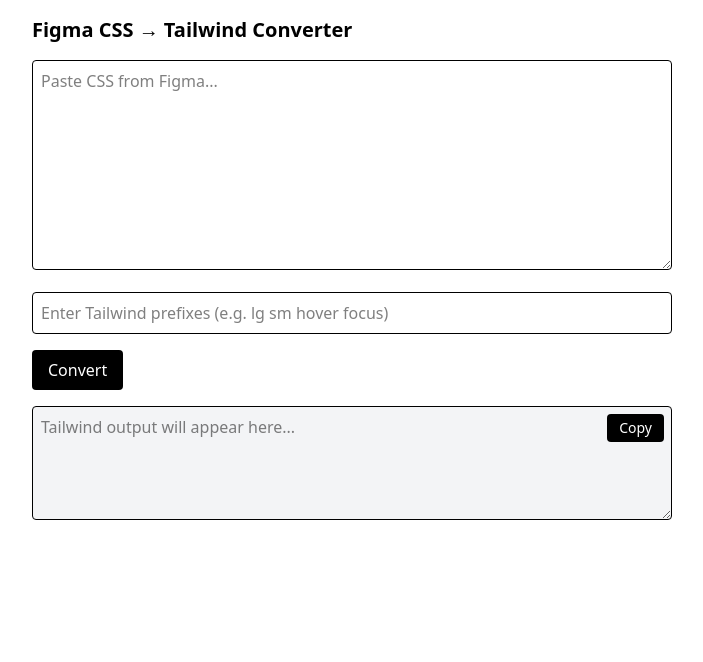
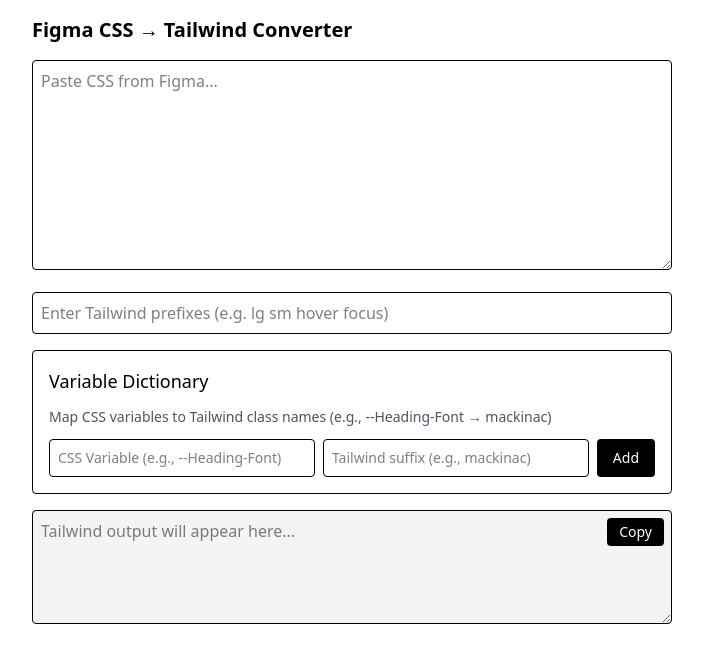
Before and after one commit to yogiw/figma-to-tailwindcss, a Next.js app: page / in a window 1280 px wide. Shown: the top 662 px of the page, without its empty margins (288-991 px from the left). Built offline with nearby package versions, Linux system fonts and the light colour scheme.

Commit message:
feat: dict

```diff
--- a/app/page.tsx
+++ b/app/page.tsx
@@ -1,32 +1,12 @@
 "use client";
 
-import { useState } from "react";
+import { useState, useMemo, useEffect, useCallback } from "react";
 
-export default function TailwindConverter() {
-  const [cssInput, setCssInput] = useState("");
-  const [prefixes, setPrefixes] = useState("");
-  const [output, setOutput] = useState("");
-  const [copied, setCopied] = useState(false);
+interface VarDict {
+  [key: string]: string; // key: CSS variable name (e.g., "--Heading-Font"), value: Tailwind class suffix (e.g., "mackinac")
+}
 
-  const parseCSS = (css: string) => {
-    const lines = css
-      .split("\n")
-      .map((l) => l.trim())
-      .filter(Boolean);
-    const obj: Record<string, string> = {};
-
-    for (const line of lines) {
-      const match = line.match(/^([a-zA-Z-]+)\s*:\s*(.*?);$/);
-      if (match) {
-        const [, prop, value] = match;
-
-        // Extract fallback from Figma variables: var(--X, #272727)
-        const fallback = value.match(/,\s*([^)\s]+)\)/)?.[1];
-        obj[prop] = fallback ?? value;
-      }
-    }
-    return obj;
-  };
+const STORAGE_KEY = "figma-tailwind-var-dict";
 
 const toTailwind = (cssObj: Record<string, string>) => {
   const tw: string[] = [];
@@ -43,7 +23,15 @@
   if (cssObj["line-height"]) tw.push(`leading-[${cssObj["line-height"]}]`);
   if (cssObj["letter-spacing"])
     tw.push(`tracking-[${cssObj["letter-spacing"]}]`);
-    if (cssObj["font-family"]) tw.push(`font-[${cssObj["font-family"]}]`);
+  if (cssObj["font-family"]) {
+    // Check if it's a dictionary-mapped value
+    if (cssObj["font-family"].startsWith("__DICT__")) {
+      const dictValue = cssObj["font-family"].replace("__DICT__", "");
+      tw.push(`font-${dictValue}`);
+    } else {
+      tw.push(`font-[${cssObj["font-family"]}]`);
+    }
+  }
 
   // ---------- SPACING ----------
   const spacingMap = {
@@ -67,12 +55,10 @@
   if (cssObj["height"]) tw.push(`h-[${cssObj["height"]}]`);
 
   // ---------- BORDER RADIUS ----------
-    if (cssObj["border-radius"])
-      tw.push(`rounded-[${cssObj["border-radius"]}]`);
+  if (cssObj["border-radius"]) tw.push(`rounded-[${cssObj["border-radius"]}]`);
 
   // ---------- BACKGROUND ----------
-    if (cssObj["background-color"])
-      tw.push(`bg-[${cssObj["background-color"]}]`);
+  if (cssObj["background-color"]) tw.push(`bg-[${cssObj["background-color"]}]`);
   if (cssObj["opacity"]) tw.push(`opacity-[${cssObj["opacity"]}]`);
 
   // ---------- BOX SHADOW ----------
@@ -86,22 +72,103 @@
 
   const px = prefixStr.split(/\s+/).map((p) => p.replace(/:$/, "") + ":"); // ensure colon
 
-    return classes
-      .map((cls) => px.map((p) => `${p}${cls}`).join(" "))
-      .join(" ");
+  return classes.map((cls) => px.map((p) => `${p}${cls}`).join(" ")).join(" ");
 };
 
-  const generate = () => {
+export default function TailwindConverter() {
+  const [cssInput, setCssInput] = useState("");
+  const [prefixes, setPrefixes] = useState("");
+  const [copied, setCopied] = useState(false);
+
+  // Load dictionary from localStorage with lazy initialization
+  const [varDict, setVarDict] = useState<VarDict>(() => {
+    if (typeof window === "undefined") return {};
+    const stored = localStorage.getItem(STORAGE_KEY);
+    if (stored) {
+      try {
+        return JSON.parse(stored);
+      } catch {
+        return {};
+      }
+    }
+    return {};
+  });
+
+  const [newVarKey, setNewVarKey] = useState("");
+  const [newVarValue, setNewVarValue] = useState("");
+
+  // Save dictionary to localStorage when it changes
+  useEffect(() => {
+    localStorage.setItem(STORAGE_KEY, JSON.stringify(varDict));
+  }, [varDict]);
+
+  const parseCSS = useCallback(
+    (css: string) => {
+      const lines = css
+        .split("\n")
+        .map((l) => l.trim())
+        .filter(Boolean);
+      const obj: Record<string, string> = {};
+
+      for (const line of lines) {
+        const match = line.match(/^([a-zA-Z-]+)\s*:\s*(.*?);$/);
+        if (match) {
+          const [, prop, value] = match;
+
+          // Check for CSS variable: var(--X, fallback)
+          const varMatch = value.match(/var\(([^,]+),\s*([^)]+)\)/);
+          if (varMatch) {
+            const [, varName, fallback] = varMatch;
+            const trimmedVarName = varName.trim();
+
+            // Check if variable exists in dictionary
+            if (varDict[trimmedVarName]) {
+              // Store the mapped value with a special marker to indicate it's from dict
+              obj[prop] = `__DICT__${varDict[trimmedVarName]}`;
+            } else {
+              // Use fallback value (remove quotes if present)
+              obj[prop] = fallback.trim().replace(/^["']|["']$/g, "");
+            }
+          } else {
+            obj[prop] = value;
+          }
+        }
+      }
+      return obj;
+    },
+    [varDict]
+  );
+
+  const output = useMemo(() => {
     const parsed = parseCSS(cssInput);
     const tw = toTailwind(parsed);
     const withPx = applyPrefixes(tw, prefixes);
-    setOutput(withPx);
-  };
+    return withPx;
+  }, [cssInput, prefixes, parseCSS]);
 
   const copyToClipboard = () => {
     navigator.clipboard.writeText(output);
     setCopied(true);
     setTimeout(() => setCopied(false), 800);
+  };
+
+  const addVarMapping = () => {
+    if (newVarKey.trim() && newVarValue.trim()) {
+      setVarDict((prev) => ({
+        ...prev,
+        [newVarKey.trim()]: newVarValue.trim(),
+      }));
+      setNewVarKey("");
+      setNewVarValue("");
+    }
+  };
+
+  const removeVarMapping = (key: string) => {
+    setVarDict((prev) => {
+      const updated = { ...prev };
+      delete updated[key];
+      return updated;
+    });
   };
 
   return (
@@ -125,12 +192,70 @@
         onChange={(e) => setPrefixes(e.target.value)}
       />
 
+      {/* VARIABLE DICTIONARY */}
+      <div className="border p-4 rounded space-y-3">
+        <h3 className="text-lg font-medium">Variable Dictionary</h3>
+        <p className="text-sm text-gray-600">
+          Map CSS variables to Tailwind class names (e.g., --Heading-Font →
+          mackinac)
+        </p>
+
+        <div className="flex gap-2">
+          <input
+            type="text"
+            className="flex-1 border p-2 rounded text-sm"
+            placeholder="CSS Variable (e.g., --Heading-Font)"
+            value={newVarKey}
+            onChange={(e) => setNewVarKey(e.target.value)}
+            onKeyDown={(e) => {
+              if (e.key === "Enter") {
+                addVarMapping();
+              }
+            }}
+          />
+          <input
+            type="text"
+            className="flex-1 border p-2 rounded text-sm"
+            placeholder="Tailwind suffix (e.g., mackinac)"
+            value={newVarValue}
+            onChange={(e) => setNewVarValue(e.target.value)}
+            onKeyDown={(e) => {
+              if (e.key === "Enter") {
+                addVarMapping();
+              }
+            }}
+          />
           <button
-        onClick={generate}
-        className="px-4 py-2 bg-black text-white rounded"
+            onClick={addVarMapping}
+            className="px-4 py-2 bg-black text-white rounded text-sm whitespace-nowrap"
           >
-        Convert
+            Add
           </button>
+        </div>
+
+        {Object.keys(varDict).length > 0 && (
+          <div className="space-y-2">
+            {Object.entries(varDict).map(([key, value]) => (
+              <div
+                key={key}
+                className="flex items-center justify-between p-2 bg-gray-50 rounded"
+              >
+                <span className="text-sm">
+                  <span className="font-mono text-gray-700">{key}</span>
+                  <span className="mx-2 text-gray-400">→</span>
+                  <span className="font-mono text-gray-900">font-{value}</span>
+                </span>
+                <button
+                  onClick={() => removeVarMapping(key)}
+                  className="px-2 py-1 text-xs bg-red-100 text-red-700 rounded hover:bg-red-200"
+                >
+                  Remove
+                </button>
+              </div>
+            ))}
+          </div>
+        )}
+      </div>
 
       {/* OUTPUT */}
       <div className="relative">
```
Lines whose indentation alone changed are shown as unchanged.
